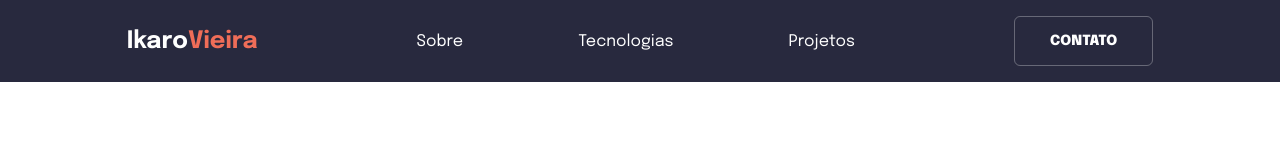
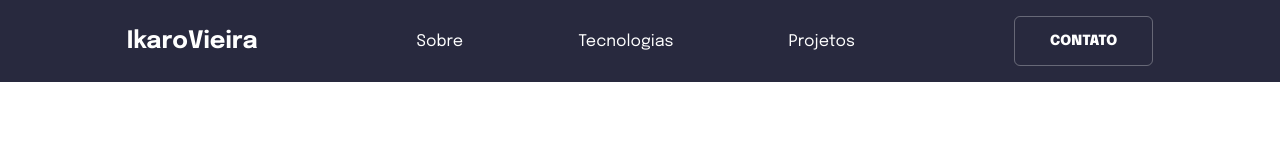
Before and after one commit to Ikarosv/Ikarosv.github.io, a Next.js app: page / in a window 1280 px wide. Shown: the top 160 px of the page. Built offline with nearby package versions, Linux system fonts and the light colour scheme.

Commit message:
feat: adiciona cores
Adiconei novas cores e removi outras, mudei também o objeto text colors para referenciar aos temas

```diff
--- a/styles/Colors.ts
+++ b/styles/Colors.ts
@@ -1,44 +1,29 @@
 // DARK MODE
-export const DARK: string = '#391400';
-export const DARK_ACCENT: string = '#EF6D58';
-export const DARK_GRAY: string = 'rgba(57, 20, 0, 0.64)'
+export const DARK: string = '#111111';
+export const DARK_GRAY: string = '#2C2C2C'
 
 // LIGHT MODE
 export const LIGHT: string = '#FFFFFF';
-export const LIGHT_ACCENT: string = '#EF6D58';
-export const LIGHT_GRAY: string = 'rgba(255, 255, 255, 0.64)';
+export const LIGHT_GRAY: string = '#EBEBEB';
 
+
+export const ACCENT: string = '#EF6D58';
 export const PURPLE: string = '#B550F8';
+export const YELLOW: string = '#F9A826'
 
 export const TextColors = {
-  dark: {
-    color: DARK,
-  },
-  dark_accent: {
-    color: DARK_ACCENT,
-  },
-  dark_gray: {
-    color: DARK_GRAY,
-  },
-  light: {
-    color: LIGHT,
-  },
-  light_accent: {
-    color: LIGHT_ACCENT,
-  },
-  light_gray: {
-    color: LIGHT_GRAY,
-  }
+  lightMode: DARK_GRAY,
+  darkMode:  LIGHT_GRAY,
 };
 
 const Colors = {
   DARK,
-  DARK_ACCENT,
   DARK_GRAY,
   LIGHT,
-  LIGHT_ACCENT,
   LIGHT_GRAY,
   PURPLE,
+  ACCENT,
+  YELLOW,
 }
 
 export default Colors;
```
